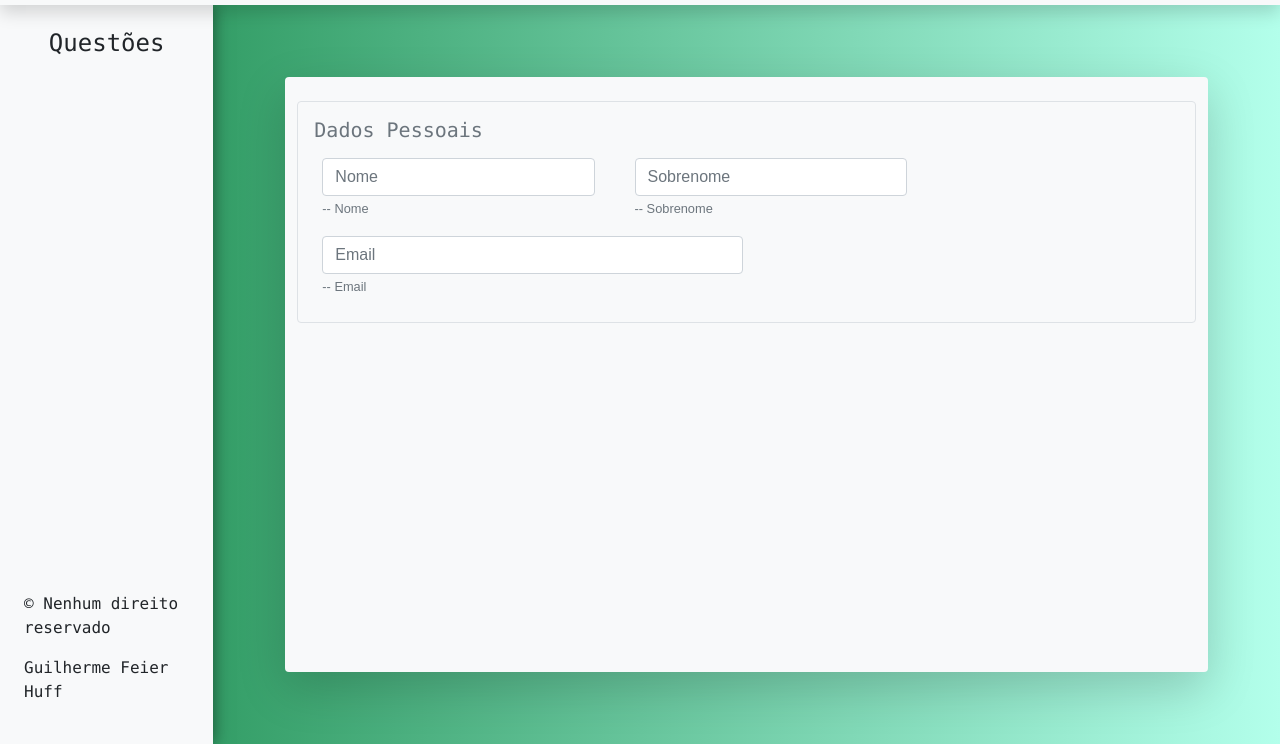
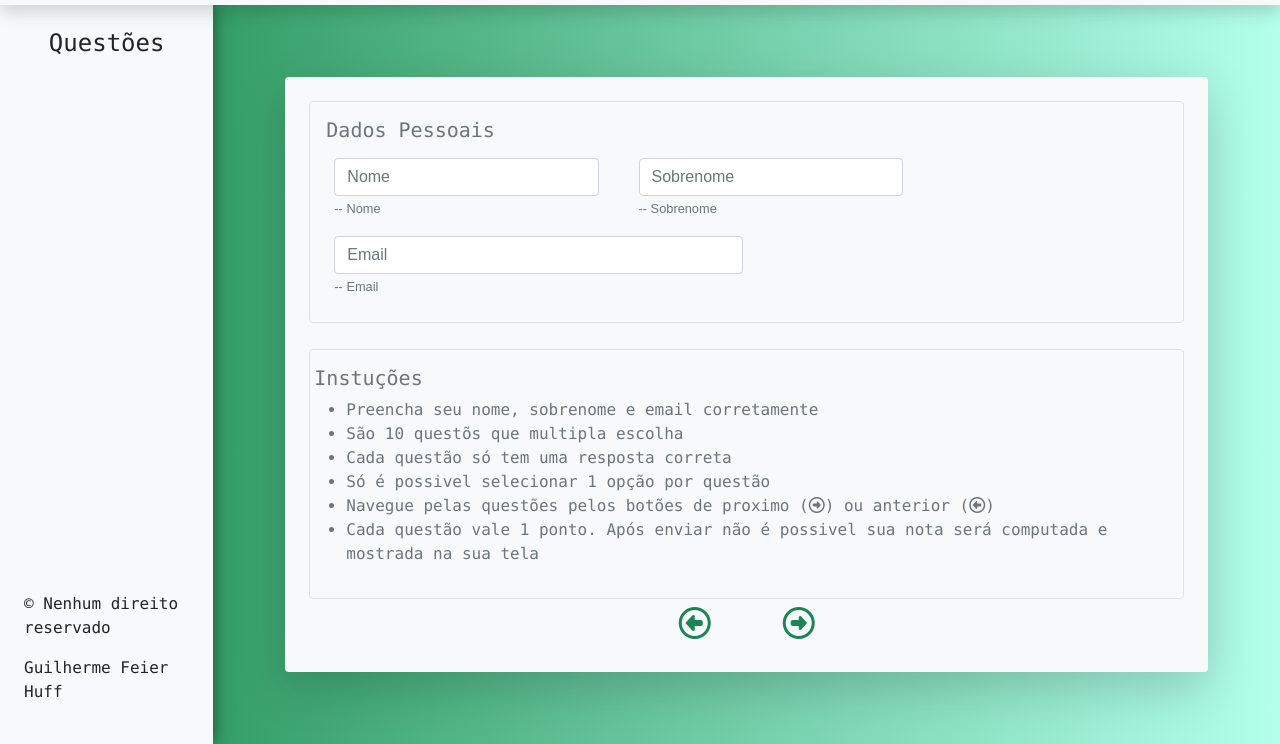
Before and after one commit to guihuff/PW-Sistema_Questoes, a plain HTML site: page index.html in a window 1280 px wide. Shown: the part 56-800 px from the top of the page. Drawn offline with nearby package versions, Linux system fonts and the light colour scheme.

Commit message:
ajuste responsabilidade e botoes

```diff
--- a/css/styles.css
+++ b/css/styles.css
@@ -39,9 +39,16 @@ input:focus {
 	max-height: 77vh;
 	overflow-y: auto;
 }
+#form-questions {
+	height: 100%;
+}
+
 /*/ Small devices (landscape phones, 576px and up)*/
 @media (min-width: 576px) {
 	#menu-lateral {
+		height: calc(100vh - 61px);
+	}
+	#container-questoes {
 		height: calc(100vh - 61px);
 	}
 	.shadow-sm-xl {
--- a/index.html
+++ b/index.html
@@ -46,22 +46,40 @@
 					</div>
 				</div>
 				<div id="container-questoes" class="col-lg-10 col-md-9 col-sm-8 col-12 p-0">
-					<div class="h-100 p-4 p-md-7">
+					<div class="h-100 p-4 p-md-7 ">
 						<div class="h-100 w-100 bg-light rounded p-4 shadow-lg shadow-sm-xl" id="board-questoes">
-							<form>
-								<div class="row d-flex justify-content-start border py-3 px-1 rounded">
-									<h5 class="font-monospace text-secondary">Dados Pessoais</h5>
+							<form id="form-questions">
+								<div class="w-100 h-100 d-flex flex-column justify-content-between">
+									<div class="row d-flex justify-content-start border py-3 px-1 rounded mx-0 mb-4">
+										<h5 class="font-monospace text-secondary pl-1">Dados Pessoais</h5>
 										<div class="col-12 col-lg-4 col-md-6 m-2">
-										<input id="name" type="text" class="form-control" placeholder="Nome" />
+											<input id="name" type="text" class="form-control" placeholder="Nome" data-bs-toggle="tooltip" data-bs-placement="top" title="Primeiro Nome"/>
 											<label for="name" class="text-secondary" style="font-size: 0.8rem;">-- Nome</label>
 										</div>
 										<div class="col-12 col-lg-4 col-md-6 m-2">
-										<input id="lastname" type="text" class="form-control" placeholder="Sobrenome" />
+											<input id="lastname" type="text" class="form-control" placeholder="Sobrenome" data-bs-toggle="tooltip" data-bs-placement="top" title="Ultimo Nome"/>
 											<label for="lastname" class="text-secondary" style="font-size: 0.8rem;">-- Sobrenome</label>
 										</div>
 										<div class="col-12 col-lg-6 col-md-8 m-2">
-										<input id="email" type="email" class="form-control" placeholder="Email" />
+											<input id="email" type="email" class="form-control" placeholder="Email" data-bs-toggle="tooltip" data-bs-placement="top" title="Email: exemplo@email.com" />
 											<label for="email" class="text-secondary" style="font-size: 0.8rem;">-- Email</label>
+										</div>
+
+									</div>
+									<div class="border py-3 px-1 rounded">
+										<h5 class="font-monospace text-secondary pl-1">Instuções</h5>
+										<ul class="font-monospace text-secondary">
+											<li>Preencha seu nome, sobrenome e email corretamente</li>
+											<li>São 10 questõs que multipla escolha</li>
+											<li>Cada questão só tem uma resposta correta</li>
+											<li>Só é possivel selecionar 1 opção por questão</li>
+											<li>Navegue pelas questões pelos botões de proximo (<i class="far fa-arrow-alt-circle-right"></i>) ou anterior (<i class="far fa-arrow-alt-circle-left"></i>)</li>
+											<li>Cada questão vale 1 ponto. Após enviar não é possivel sua nota será computada e mostrada na sua tela</li>
+										</ul>
+									</div>
+									<div class="w-100 d-flex justify-content-center align-items-center position-bottom">
+										<button class="btn btn-outline-success border-0 mx-4"><i class="far fa-arrow-alt-circle-left fa-2x"></i></button>
+										<button class="btn btn-outline-success border-0  mx-4"><i class="far fa-arrow-alt-circle-right fa-2x "></i></button>
 									</div>
 								</div>
 							</form>
```
Lines whose indentation alone changed are shown as unchanged.
